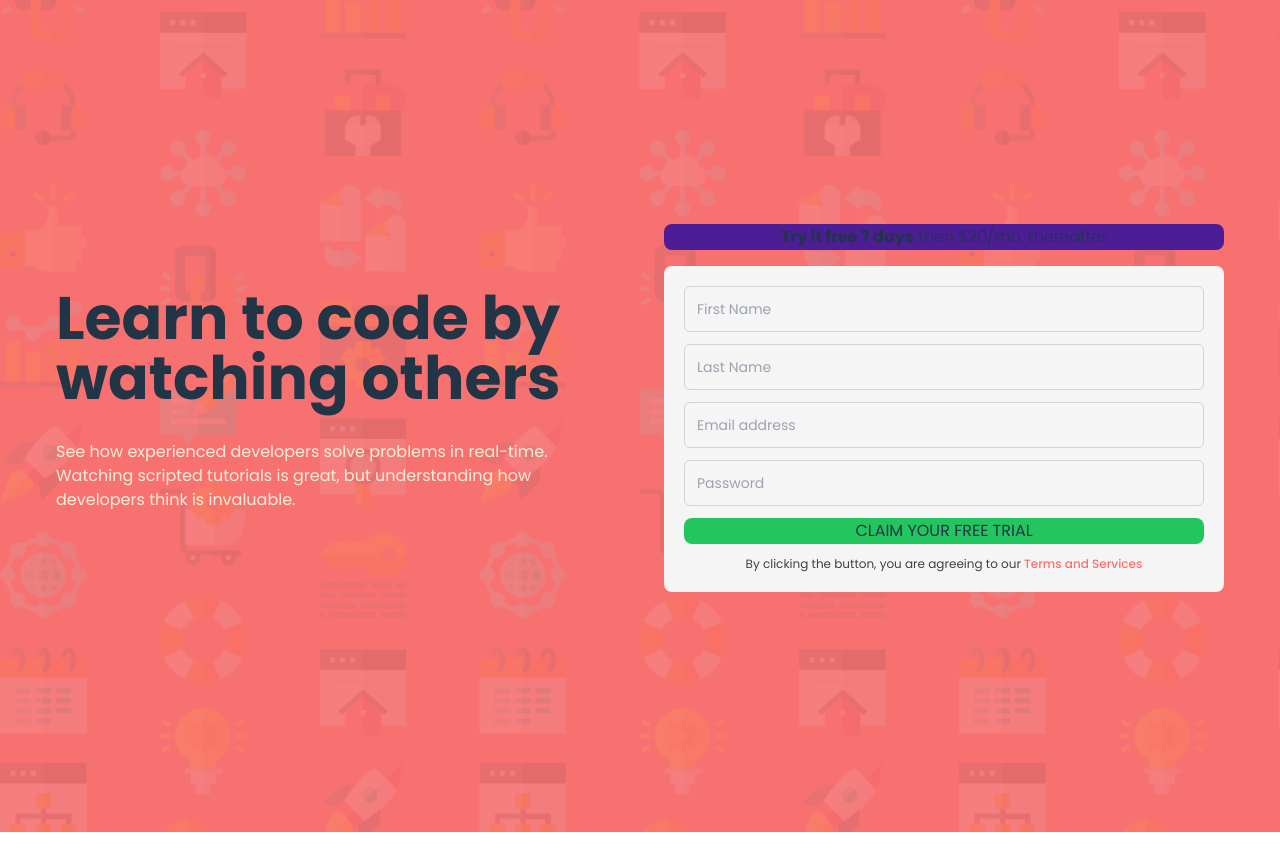
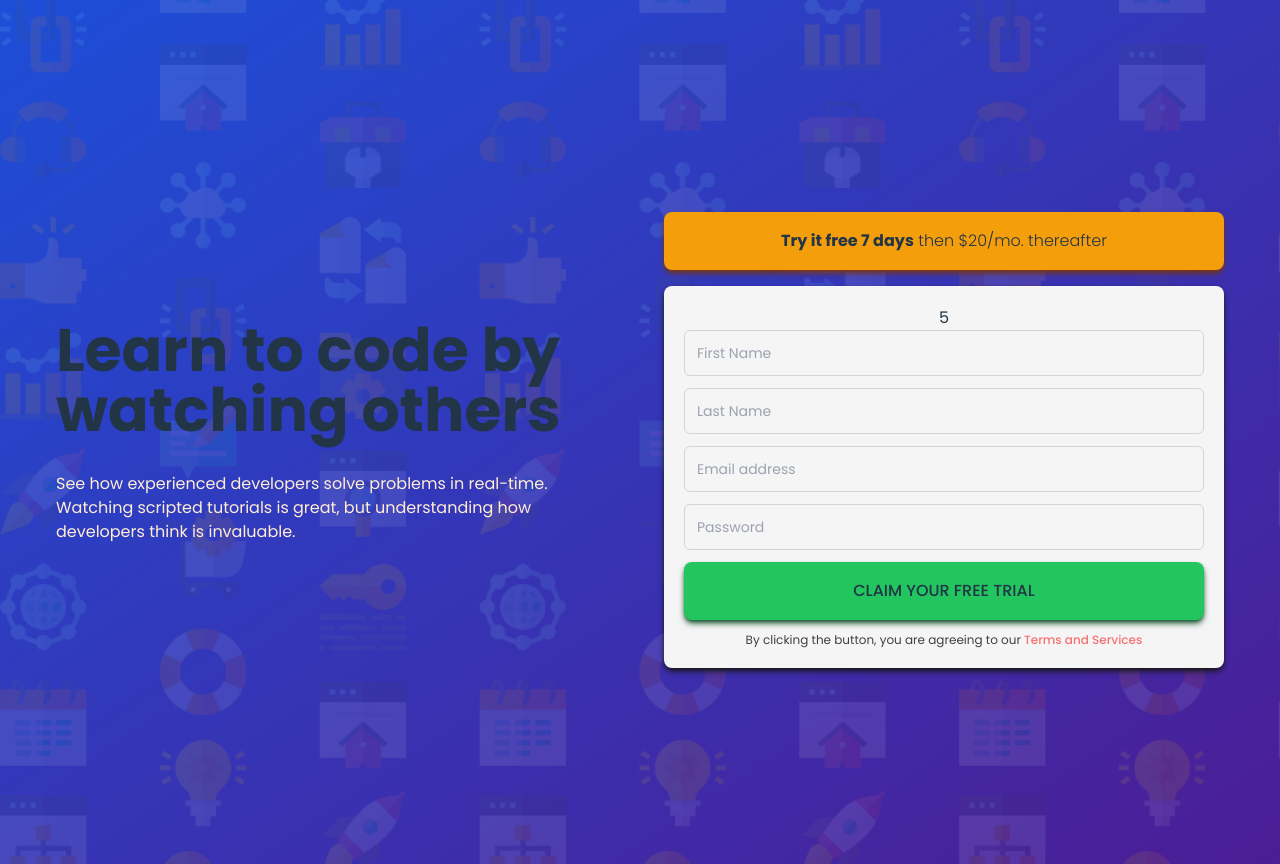
Before and after one commit to AnazAnoiar69/sign-up-form-1, a website built with Vite: page index.html in a window 1280 px wide. Before the commit the page ends 832 px from the top, so only its background shows below. Built offline with nearby package versions, Linux system fonts and the light colour scheme.

Commit message:
Update index.html

```diff
--- a/index.html
+++ b/index.html
@@ -3,11 +3,10 @@
   <head>
     <meta charset="UTF-8" />
     <link rel="icon" type="image/svg+xml" href="/vite.svg" />
-    <link rel="stylesheet" href="./index.css">
-    <!-- <script src="https://cdn.tailwindcss.com"></script> -->
+    <!-- <link rel="stylesheet" href="./index.css"> -->
+    <script src="https://cdn.tailwindcss.com"></script>
     <link rel="stylesheet" href="./src/style.css">
     <link rel="stylesheet" href="./main.css">
-    <!-- <script src="https://cdn.tailwindcss.com"></script> -->
     <meta name="viewport" content="width=device-width, initial-scale=1.0" />
     <link rel="preconnect" href="https://fonts.googleapis.com" />
     <link rel="preconnect" href="https://fonts.gstatic.com" crossorigin />
@@ -17,11 +16,11 @@
     />
     <title>Sign Up Form</title>
   </head>
-  <body >
-    <div class="bg-image bg-red-400 absolute min-w-full min-h-fit">
+  <body class="bg-gradient-to-br from-blue-700 to-violet-900  absolute min-w-full min-h-full" >
+    <div class="bg-image relative min-w-full min-h-fit">
       <div
       id="app"
-      class="flex justify-center items-center md:min-h-full bg-opacity-40"
+      class="flex justify-center items-center md:min-h-full"
     >
       <div
         class="w-4/5 md:w-2/3 lg:w-full py-12 min-h-screen block lg:grid  lg:grid-cols-2 space-y-4 justify-center items-center"
@@ -37,14 +36,15 @@
           </p>
         </div>
         <div class="col-2 space-y-4 lg:p-6">
-          <button class="bg-violet-900 rounded-lg font-light w-full">
+          <button class="bg-amber-500 shadow-md shadow-amber-900 rounded-lg font-light w-full py-4">
             <span class="px-8">
               <span class="font-bold">Try it free 7 days</span>
               then $20/mo. thereafter
             </span>
           </button>
+          <div class="main-form bg-neutral-100 rounded-lg shadow-md shadow-neutral-900 ">
             <form class="" autocomplete="off" id="sign-up-form">
-            <div class="flex flex-col p-5 bg-neutral-100 space-y-3 rounded-lg">
+              <div class="flex flex-col p-5 space-y-3">5
                 <div class="f-name flex-col flex-wrap">
                   <div class="f-name-input relative max-h-fit items-start">
                     <input
@@ -123,7 +123,7 @@
                   ></span>
                 </div>
 
-              <button type="submit" class="bg-green-500 uppercase rounded-lg">
+                <button type="submit" class="bg-green-500 shadow-md shadow-green-900 uppercase rounded-lg py-4">
                   Claim your free trial
                 </button>
                 <span class="text-neutral-700 text-xs"
@@ -138,6 +138,7 @@
         </div>
       </div>
     </div>
+    </div>
 
     <script type="module" src="/main.js" defer></script>
   </body>
```
Lines whose indentation alone changed are shown as unchanged.
